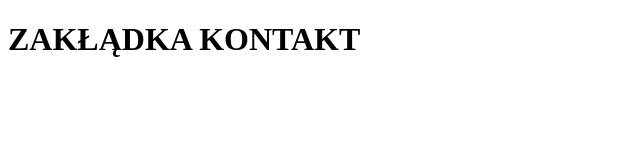
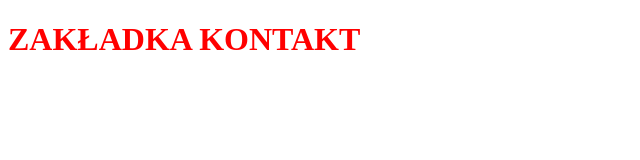
Before and after one commit to MMarkisz/projekt2luty, a plain HTML site: page index.html in a window 1280 px wide. Shown: the whole page, without its empty margins (0-640 px from the left). Drawn offline with Linux system fonts and the light colour scheme.

Commit message:
fixed style for h1

```diff
--- a/index.html
+++ b/index.html
@@ -5,9 +5,9 @@
     <meta name="viewport" content="width=device-width, initial-scale=1.0">
     <meta http-equiv="X-UA-Compatible" content="ie=edge">
     <title>Document</title>
-    <link rel="stylessheet" href="style.css">
+    <link rel="stylesheet" href="style.css">
 </head>
 <body>
-    <h1> ZAKŁĄDKA KONTAKT </h1>
+    <h1> ZAKŁADKA KONTAKT </h1>
 </body>
 </html>
```
